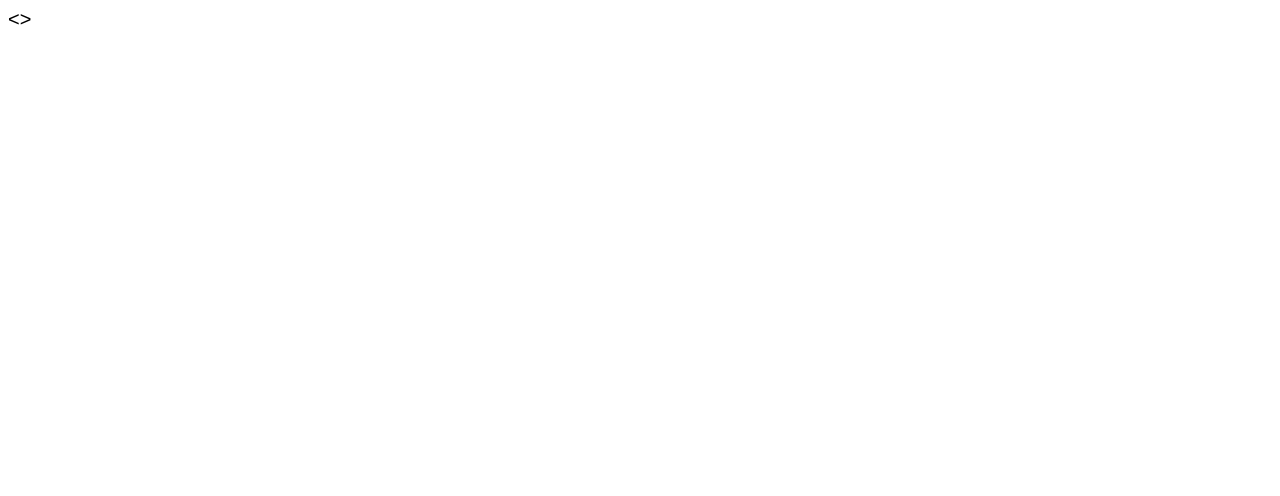
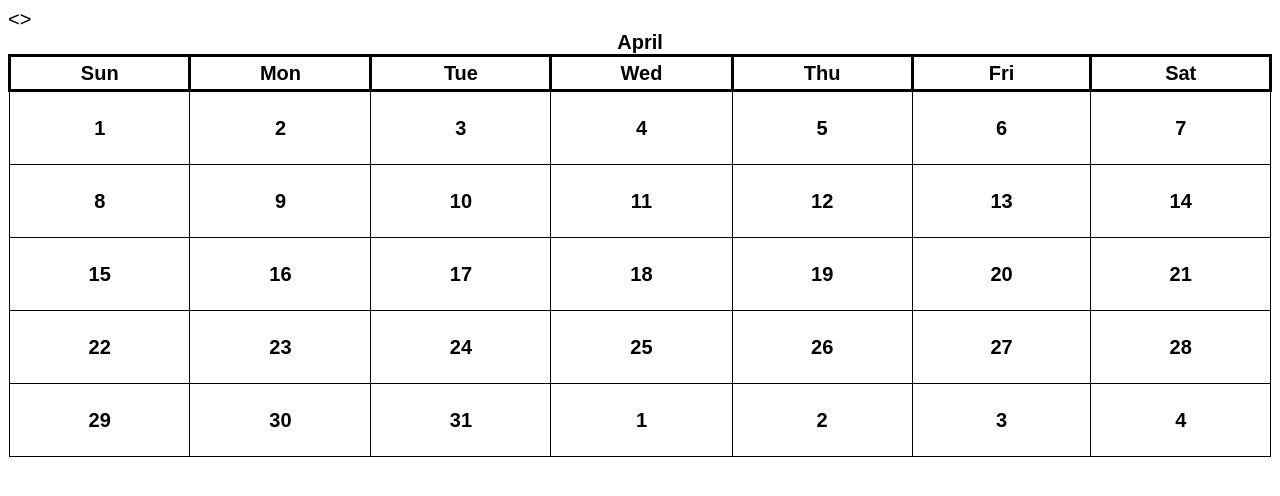
Before and after one commit to CMPE-131-BCBeez/Calendar-plus-plus, a plain HTML site: page templates/MonthlyCalendar.html in a window 1280 px wide. Drawn offline with Linux system fonts and the light colour scheme; a web font is replaced by a local one.

Commit message:
tested styleing with test thing

```diff
--- a/static/style.css
+++ b/static/style.css
@@ -80,23 +80,22 @@ label {
     margin-bottom: 5px; /* Add space after each label */
 }
 
-/* .calendarGrid{
-    font-family: "CaviarDreams", sans-serif;     /*use CaviarDreams fornt, sans-serif if can't find the .ttf
+.calendarGrid{
+    font-family: "CaviarDreams", sans-serif;     /*use CaviarDreams fornt, sans-serif if can't find the .ttf*/
     font-weight: bold;
     height: 100%;
     margin: 0 auto;
-    border-collapse: collapse; /* セルの境界線を結合
+    border-collapse: collapse; /* セルの境界線を結合*/
     margin-bottom: 5px;
     margin-top: 0px;
     border: 3px solid #000000;
-} */
+}
 
 .weekRow {
     width: 170px; /*width of the cell*/
     height: 30px; /*hight of the cell*/
     text-align: center;   /*align the text to center*/
     border: 3px solid #000000; /*the style of the borderline and the color*/
-
 }
 
 .dayCell {
@@ -105,6 +104,32 @@ label {
     height: 120px; /*hight of the cell*/
     text-align: center;   /*align the text to center*/
     border: 1px solid #000000; /*the style of the borderline and the color*/
+}
+
+.calenderTable{
+    font-family: "CaviarDreams", sans-serif;     /*use CaviarDreams fornt, sans-serif if can't find the .ttf*/
+    font-weight: bold;
+    height: 100px;
+    margin: 0 auto;
+    border-collapse: collapse; /* セルの境界線を結合*/
+
+}
+
+.calenderTable thead th,
+.calenderTable thead td {
+  width: 200px; /*width of the cell*/
+  height: 30px; /*hight of the cell*/
+  text-align: center;   /*align the text to center*/
+  border: 3px solid #000000; /*the style of the borderline and the color*/
+
+}
+
+.calenderTable tbody th,
+.calenderTable tbody td {
+  width: 100px; /*width of the cell*/
+  height: 70px; /*hight of the cell*/
+  text-align: center;   /*align the text to center*/
+  border: 1px solid #000000; /*the style of the borderline and the color*/
 
 }
 
--- a/templates/MonthlyCalendar.html
+++ b/templates/MonthlyCalendar.html
@@ -13,7 +13,7 @@
     <div id="calendarGrid"></div>
 
 </body>
-<!-- <body>
+<body>
     <table class = "calenderTable">
         <caption>April</caption>
         <thead>
@@ -75,5 +75,5 @@
             </tr>
         </tbody>
     </table>
-</body> -->
+</body>
 </html>
```
